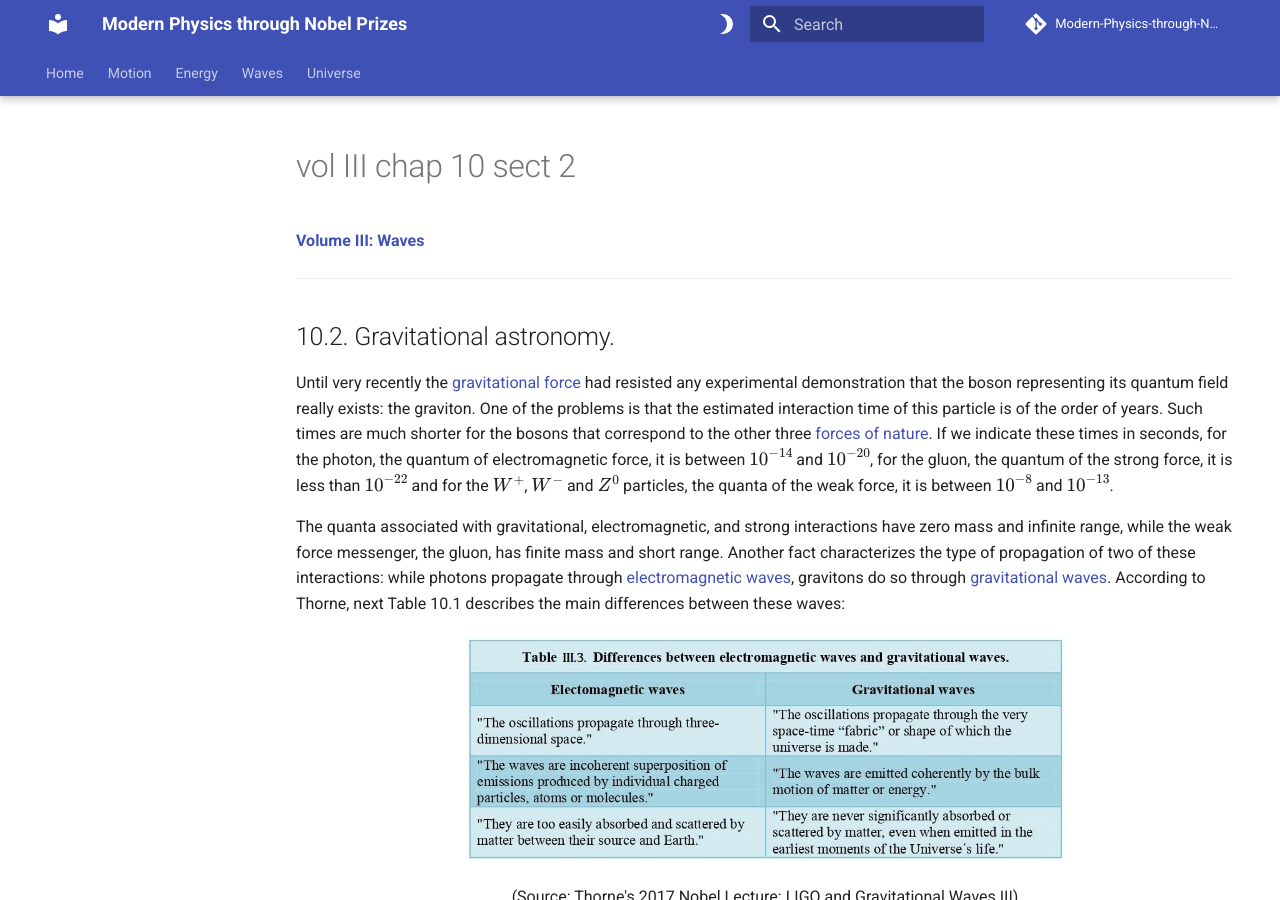
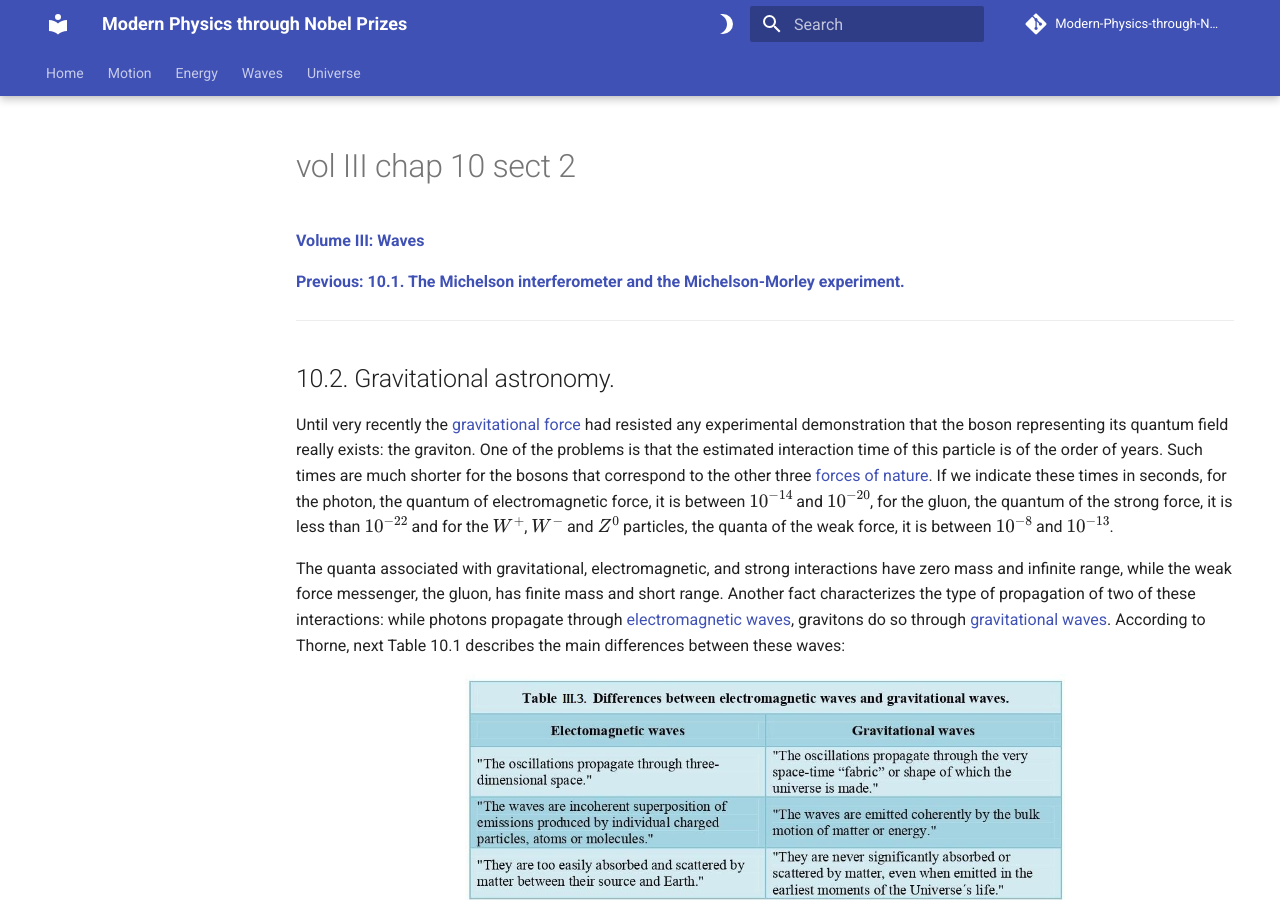
Before and after one commit to modphysnobel/modphysnobel.github.io, an MkDocs documentation site: the page built from docs/vol-III/vol-III-chap-10-sect-2.md, in a window 1280 px wide and 900 px high. Built offline with MkDocs 1.6.1 and Material for MkDocs 9.7.7, drawn with Linux system fonts in a browser that asks for light colours; some web fonts are replaced; comment, search, counter and statistics services are not loaded; some of the changed text lies outside the part shown.

Commit message:
Update vol-III-chap-10-sect-2.md

```diff
--- a/docs/vol-III/vol-III-chap-10-sect-2.md
+++ b/docs/vol-III/vol-III-chap-10-sect-2.md
@@ -1,4 +1,6 @@
-[**Volume III: Waves**](./volume-III.md)
+[**Volume III: Waves**](https://modphysnobel.github.io/vol-III/volume-III/)
+
+[**Previous: 10.1. The Michelson interferometer and the Michelson-Morley experiment.**](https://modphysnobel.github.io/vol-III/vol-III-chap-10-sect-1/)
 
 ***
 
@@ -180,3 +182,4 @@
 “When we contemplate the enormous revolution in our understanding of the universe that has come from electromagnetic astronomy over the four centuries since Galileo, we are led to wonder what revolution will come from gravitational astronomy, and from its multi-messenger partnerships, over the coming four centuries.”
 
 ***
+[**Next: 10.3. Organization and evaluation of learning communities.**](https://modphysnobel.github.io/vol-III/vol-III-chap-11-sect-1/)
```
